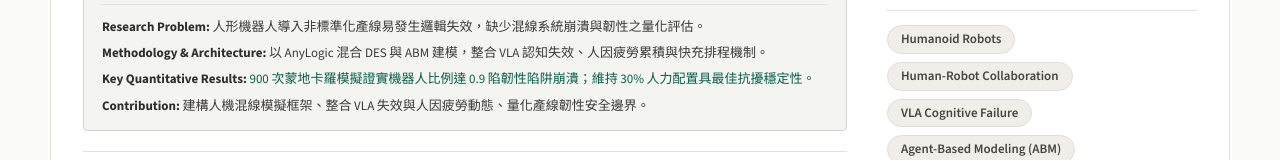
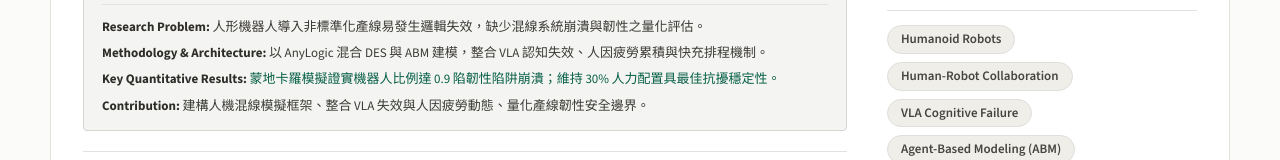
Before and after one commit to Rewrite-StarrySky/Rewrite-StarrySky.github.io, a React (Vite) app: page / in a window 1280 px wide. Shown: the part 630-790 px from the top of the page. Built offline with nearby package versions, Linux system fonts and the light colour scheme.

Commit message:
fix: update results description to exact user wording

```diff
--- a/src/data/cvData.js
+++ b/src/data/cvData.js
@@ -111,7 +111,7 @@ export const cvData = {
       badges: ["🏆 最佳論文獎 (Best Paper Award)", "第一作者 (First Author)", "ITAC 2026"],
       problem: "人形機器人導入非標準化產線易發生邏輯失效，缺少混線系統崩潰與韌性之量化評估。",
       method: "以 AnyLogic 混合 DES 與 ABM 建模，整合 VLA 認知失效、人因疲勞累積與快充排程機制。",
-      results: "900 次蒙地卡羅模擬證實機器人比例達 0.9 陷韌性陷阱崩潰；維持 30% 人力配置具最佳抗擾穩定性。",
+      results: "蒙地卡羅模擬證實機器人比例達 0.9 陷韌性陷阱崩潰；維持 30% 人力配置具最佳抗擾穩定性。",
       contribution: "建構人機混線模擬框架、整合 VLA 失效與人因疲勞動態、量化產線韌性安全邊界。",
       links: {
         pdf: "/papers/itac-2026.pdf",
```
